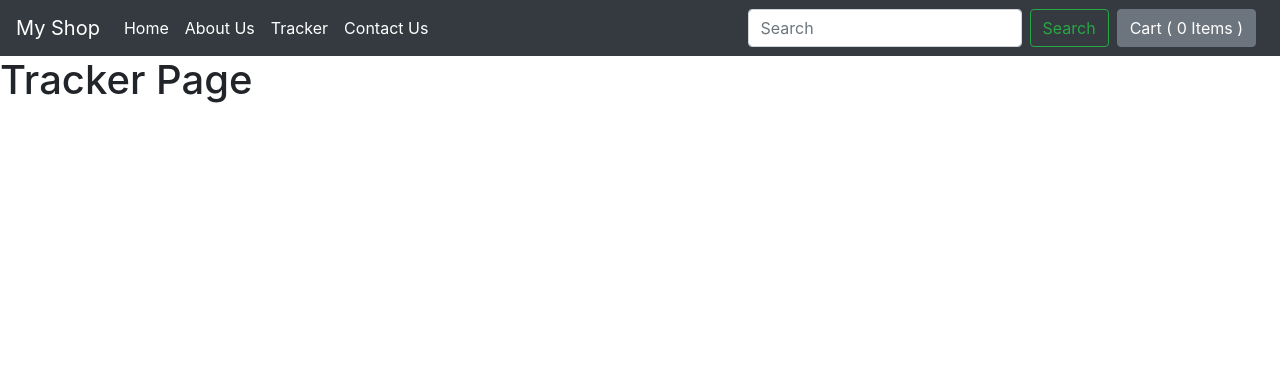
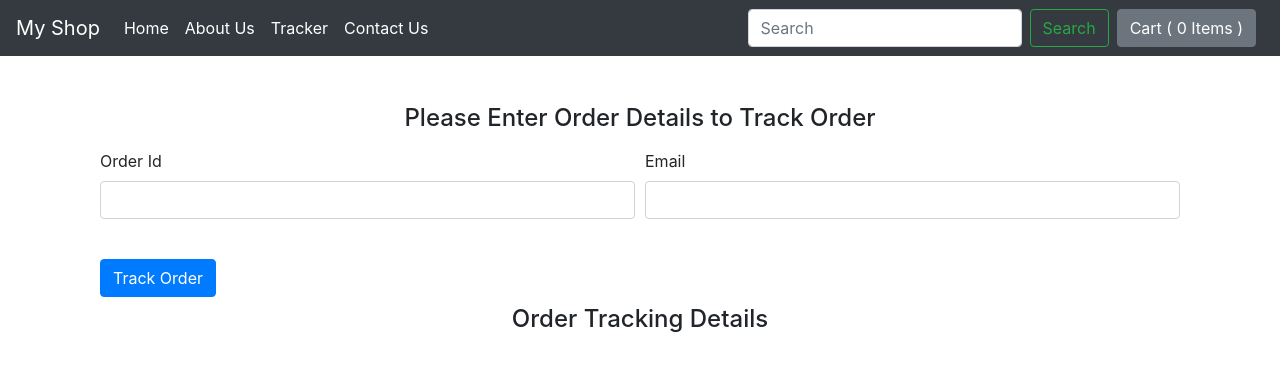
Before and after one commit to saifhusain2016/djangoEcom, a Django app: page /shop/tracker/ in a window 1280 px wide. Shown: the top 381 px of the page. Run offline with Django 3.2, Linux system fonts and the light colour scheme; some libraries are stand-ins or nearby versions.

Commit message:
adding tracker page

```diff
--- a/shop/admin.py
+++ b/shop/admin.py
@@ -1,7 +1,8 @@
 from django.contrib import admin
-from .models import Product, Contact, Order
+from .models import Product, Contact, Order, OrderUpdate
 # Register your models here.
 
 admin.site.register(Product)
 admin.site.register(Contact)
 admin.site.register(Order)
+admin.site.register(OrderUpdate)
--- a/shop/templates/shop/basic.html
+++ b/shop/templates/shop/basic.html
@@ -44,9 +44,11 @@
     {%block content%}
     {%endblock%}
     <!--JS files-->
-    <script src="https://code.jquery.com/jquery-3.3.1.slim.min.js" integrity="sha384-q8i/X+965DzO0rT7abK41JStQIAqVgRVzpbzo5smXKp4YfRvH+8abtTE1Pi6jizo" crossorigin="anonymous"></script>
+
+    <script src="https://code.jquery.com/jquery-3.5.1.js" integrity="sha256-QWo7LDvxbWT2tbbQ97B53yJnYU3WhH/C8ycbRAkjPDc=" crossorigin="anonymous"></script>
     <script src="https://cdnjs.cloudflare.com/ajax/libs/popper.js/1.14.6/umd/popper.min.js" integrity="sha384-wHAiFfRlMFy6i5SRaxvfOCifBUQy1xHdJ/yoi7FRNXMRBu5WHdZYu1hA6ZOblgut" crossorigin="anonymous"></script>
     <script src="https://stackpath.bootstrapcdn.com/bootstrap/4.2.1/js/bootstrap.min.js" integrity="sha384-B0UglyR+jN6CkvvICOB2joaf5I4l3gm9GU6Hc1og6Ls7i6U/mkkaduKaBhlAXv9k" crossorigin="anonymous"></script>
+    <script src='https://kit.fontawesome.com/a076d05399.js'></script>
     {% block js %}
     {% endblock %}
 </body>
--- a/shop/templates/shop/tracker.html
+++ b/shop/templates/shop/tracker.html
@@ -1,5 +1,81 @@
-{% extends './basic.html' %}
-{%block title%}About us page{%endblock%}
-{% block content%}
-<h1> Tracker Page </h1>
+{% extends './basic.html'%}
+{%block title%}Tracker Page {%endblock%}
+{%block css%}
+<style>
+    .list-group{
+  padding-left:165px;
+  padding-right:165px;
+  border-radius:1.25rem;
+}
+
+</style>
+{% endblock %}
+{%block content%}
+{% load static %}
+<div class="container my-4">
+    <div id="trackerDiv" class="col my-5">
+        <center>
+            <h4>Please Enter Order Details to Track Order</h4>
+        </center>
+        <form method='post' action='#' class="trackerForm" id="trackerForm">
+            {% csrf_token %}
+            <input type='hidden' id='itemInfo' name='item_info' required></input>
+            <div class="form-row my-3">
+                <div class="form-group col-md-6">
+                    <label for="inputOrderId">Order Id</label>
+                    <input type="text" class="form-control" id="inputOrderId" name="orderId" required>
+                </div>
+                <div class="form-group col-md-6">
+                    <label for="inputEmail">Email</label>
+                    <input type="email" class="form-control" id="inputEmail" name="email" required>
+                </div>
+            </div>
+            <button type="submit" class="btn btn-primary my-2" id="trackOrderButton">Track Order</button>
+        </form>
+        <center>
+            <h4>Order Tracking Details</h4>
+        </center>
+        <div id="orderUpdateListDiv" class="col my-5">
+            <ul class="list-group" id="orderUpdateList"></ul>
+        </div>
+    </div>
+</div>
 {%endblock%}
+{% block js %}
+<script>
+$("#trackerForm").submit(function(event) {
+
+    $("#orderUpdateList").empty();
+
+    var formData = {
+        'orderId': $("input[name='orderId']").val(),
+        'email': $("input[name='email']").val(),
+        'csrfmiddlewaretoken': $("input[name='csrfmiddlewaretoken']").val()
+    };
+
+    $.ajax({
+        type: 'POST',
+        url: '/shop/tracker/',
+        data: formData,
+        encode: true,
+    })
+
+    .done(function(data){
+        console.log(data);
+        updates = JSON.parse(data);
+        console.log(updates.length);
+        for(var i=0;i<updates.length;i++){
+            let text = updates[i]['text'];
+            let time = updates[i]['time'];
+            newUpdate = `<li class="list-group-item d-flex justify-content-between align-items-center"><span class="badge badge-success  badge-pill">${text}</span><i style='font-size:24px' class='far mx-2'>&#xf017;</i><span class="badge badge-info badge-pill">  ${time}</span> </li>`;
+            $("#orderUpdateList").append(newUpdate);
+        }
+    });
+
+
+    event.preventDefault();
+
+
+})
+</script>
+{% endblock %}
--- a/shop/views.py
+++ b/shop/views.py
@@ -1,6 +1,9 @@
-from django.shortcuts import render
-from .models import Product, Contact, Order
+from django.shortcuts import render, HttpResponse
+from .models import Product, Contact, Order, OrderUpdate
 from math import ceil
+import json
+import datetime
+import time
 
 def index(request):
     data = Product.objects.all()
@@ -28,6 +31,22 @@ def contactus(request):
     return render(request, 'shop/contactUs.html')
 
 def tracker(request):
+    if request.method == "POST":
+        order_Id = request.POST.get('orderId')
+        email = request.POST.get('email')
+        order = Order.objects.filter(order_id=order_Id, email=email)
+        try:
+            if len(order)>0:
+                update = OrderUpdate.objects.filter(order_id=order_Id)
+                updates = []
+                for item in update:
+                    updates.append({"text":item.update_desc, "time": str(item.timeStamp)})
+                response = json.dumps(updates)
+                return HttpResponse(response)
+            else:
+                return HttpResponse("Order Not Found")
+        except Exception as e:
+            return HttpResponse(f'Exception')
     return render(request, 'shop/tracker.html')
 
 def productview(request, myId):
@@ -53,6 +72,10 @@ def checkout(request):
         print("item infor is"+item_info)
         if item_info:
             order.save()
+            orderId = order.order_id
+            updateDescription = "Your Order has been placed"
+            orderUpdate = OrderUpdate(order_id=orderId, update_desc=updateDescription)
+            orderUpdate.save()
             return render(request, 'shop/checkout.html', {"products":data, "thank":True, "id":order.order_id})
     return render(request, 'shop/checkout.html', {"products":data, "thank":False, "id":"0"})
 
```
Also changed, not shown: shop/models.py (+9 -0 lines), db.sqlite3, shop/migrations/0009_orderupdate.py (added).
